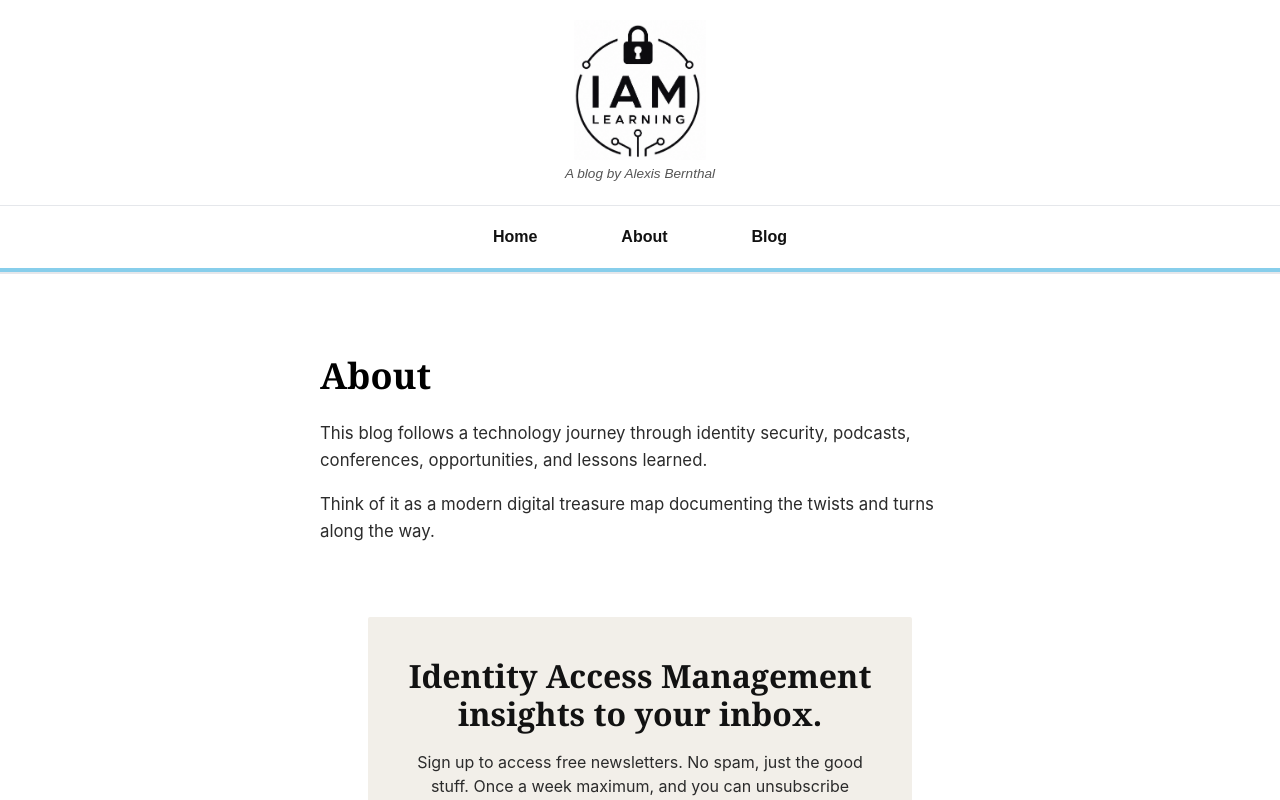
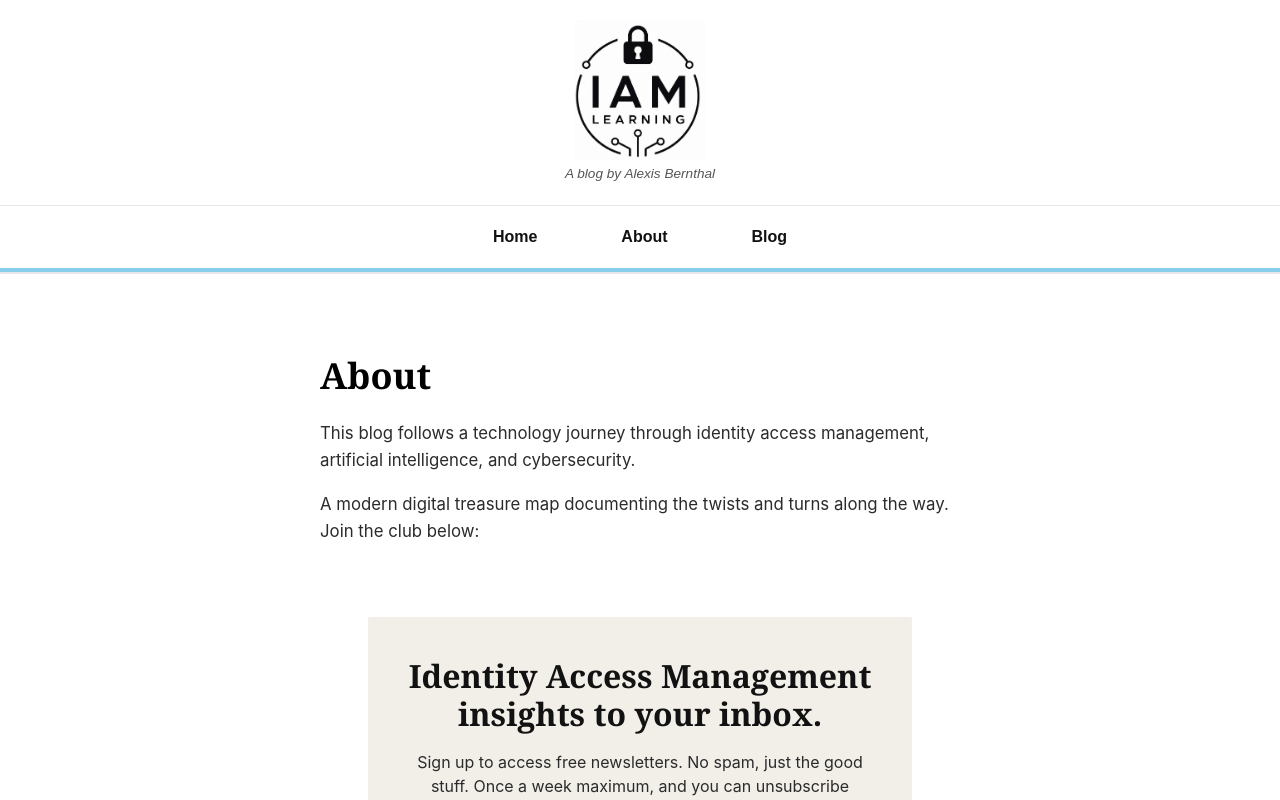
Before and after one commit to alexisbernt/idac-website, a React (Create React App) app: page /about in a window 1280 px wide. Shown: the top 800 px of the page. Built offline with nearby package versions, Linux system fonts and the light colour scheme; no server answers.

Commit message:
Update AboutPage.js

```diff
--- a/src/pages/AboutPage.js
+++ b/src/pages/AboutPage.js
@@ -63,13 +63,14 @@ function AboutPage() {
         <h1>About</h1>
 
         <p>
-          This blog follows a technology journey through identity security,
-          podcasts, conferences, opportunities, and lessons learned.
+          This blog follows a technology journey through identity access management, artificial intelligence, and cybersecurity.
+          {/* It is a place to share insights, stories, podcast recs, conference updates, and lessons learned along the way. */}
         </p>
 
         <p>
-          Think of it as a modern digital treasure map documenting the
+          A modern digital treasure map documenting the
           twists and turns along the way.
+          Join the club below:
         </p>
       </section>
 
```
